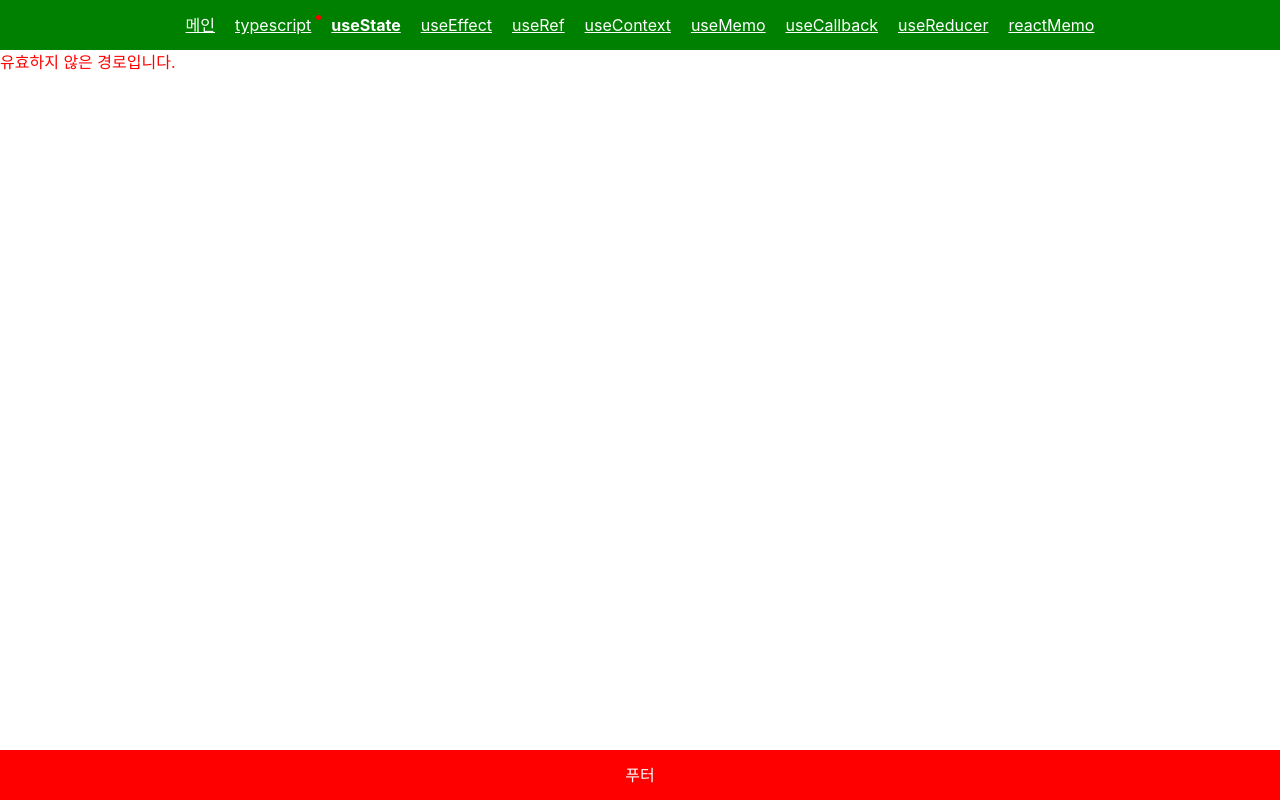
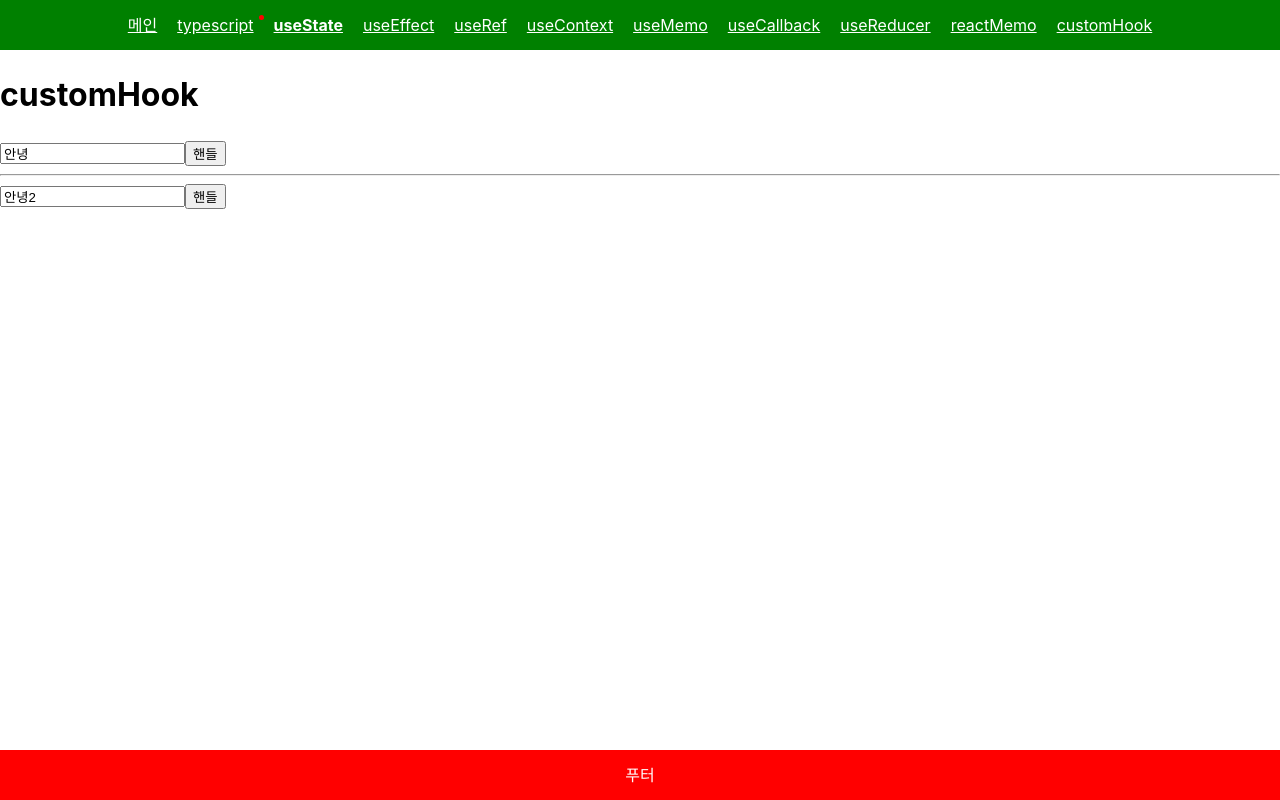
Before and after one commit to rightbrainLIB/free, a React (Vite) app: page /hooks/custom in a window 1280 px wide. Built offline with nearby package versions, Linux system fonts and the light colour scheme.

Commit message:
커스텀훅추가

```diff
--- /dev/null
+++ b/src/components/hooks/custom/Index.tsx
@@ -0,0 +1,39 @@
+import { useState } from "react";
+
+
+function 팝업띄워(메세지: string){
+    alert(메세지);
+}
+
+function 커스텀훅(초기값:string, 띄워라:(e:string)=>void){
+    const [값, 값변경] = useState(초기값);
+    const 변형할거다:React.ChangeEventHandler<HTMLInputElement> = (e) =>{
+        값변경(e.target.value);
+    }
+    const 핸들 = () => {
+        띄워라(값);
+        값변경("");
+    }
+
+    // 리턴할때 as const하는거 잊지말자!
+    return [값, 변형할거다, 핸들] as const
+}
+
+
+function custom() {
+    const [리턴값, 변형할거다, 핸들] = 커스텀훅("안녕", 팝업띄워);
+    const [리턴값2, 변형할거다2, 핸들2] = 커스텀훅("안녕2", 팝업띄워);
+
+    return (
+        <>
+           <h1>customHook</h1>
+           <input type="text" value={리턴값} onChange={변형할거다}/>
+           <button onClick={핸들}>핸들</button>
+           <hr />
+           <input type="text" value={리턴값2} onChange={변형할거다2}/>
+           <button onClick={핸들2}>핸들</button>
+        </>
+    )
+  }
+
+  export default custom;
--- a/src/components/layout/Header.tsx
+++ b/src/components/layout/Header.tsx
@@ -17,6 +17,7 @@ function Header() {
             <Link to="/hooks/useCallback" onClick={()=>{now?.update(5)}}><span style={{fontWeight : (now?.menu == 5 ? '700' : '400')}}>useCallback</span></Link>
             <Link to="/hooks/useReducer" onClick={()=>{now?.update(6)}}><span style={{fontWeight : (now?.menu == 6 ? '700' : '400')}}>useReducer</span></Link>
             <Link to="/hooks/reactMemo" onClick={()=>{now?.update(7)}}><span style={{fontWeight : (now?.menu == 7 ? '700' : '400')}}>reactMemo</span></Link>
+            <Link to="/hooks/custom" onClick={()=>{now?.update(8)}}><span style={{fontWeight : (now?.menu == 8 ? '700' : '400')}}>customHook</span></Link>
         </div>
     )
   }
--- a/src/components/route/Index.tsx
+++ b/src/components/route/Index.tsx
@@ -11,6 +11,7 @@ import UseMemo from '@components/hooks/useMemo/Index';
 import UseCallback from '@components/hooks/useCallback/Index';
 import UseReducer2 from '@components/hooks/useReducer/Index';
 import ReactMemo from '@components/hooks/reactMemo/Index';
+import Custom from '@components/hooks/custom/Index';
 import TypeScript from '@components/typescript/Index';
 function Router() {
     return (
@@ -29,6 +30,7 @@ function Router() {
                 <Route path="/hooks/useCallback" element={<UseCallback />}></Route>
                 <Route path="/hooks/useReducer" element={<UseReducer2 />}></Route>
                 <Route path="/hooks/reactMemo" element={<ReactMemo />}></Route>
+                <Route path="/hooks/custom" element={<Custom />}></Route>
                 <Route path="*" element={<NotFound  />}></Route>
             </Routes>
         </div>
```
